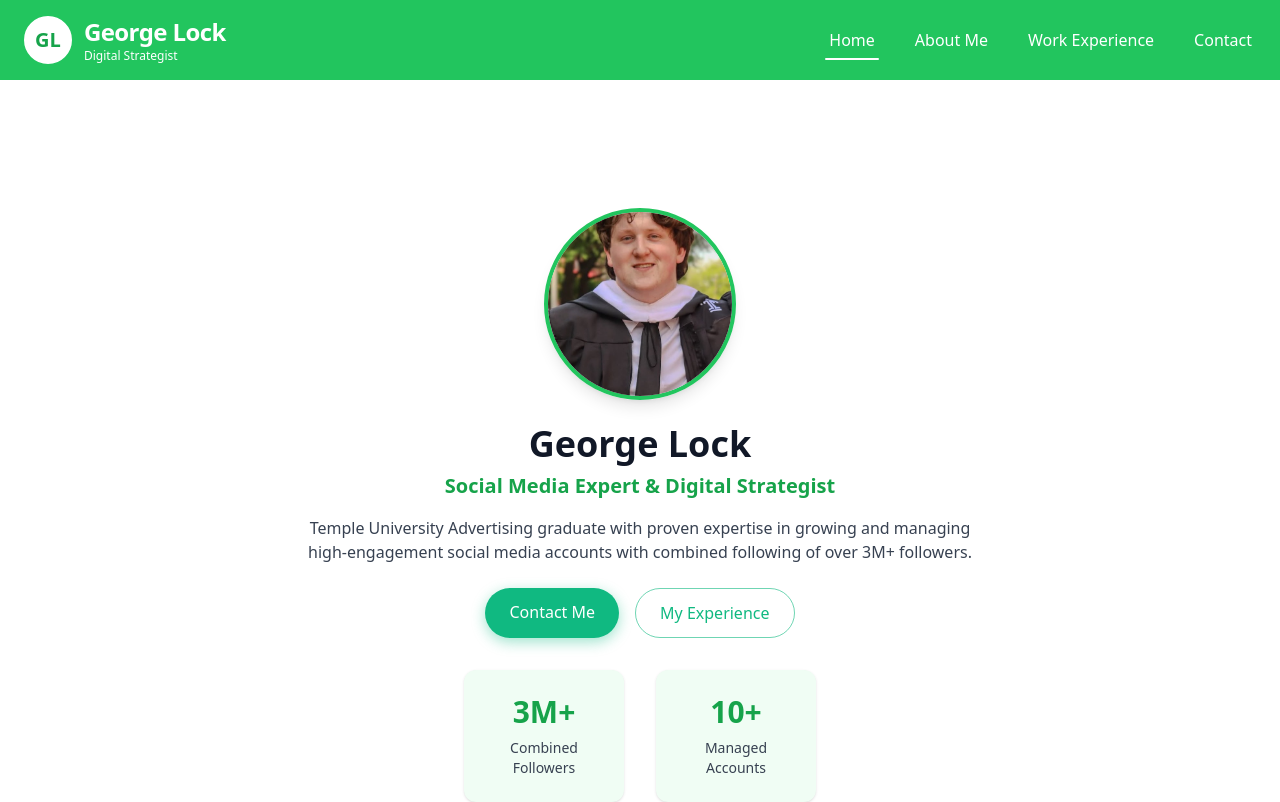
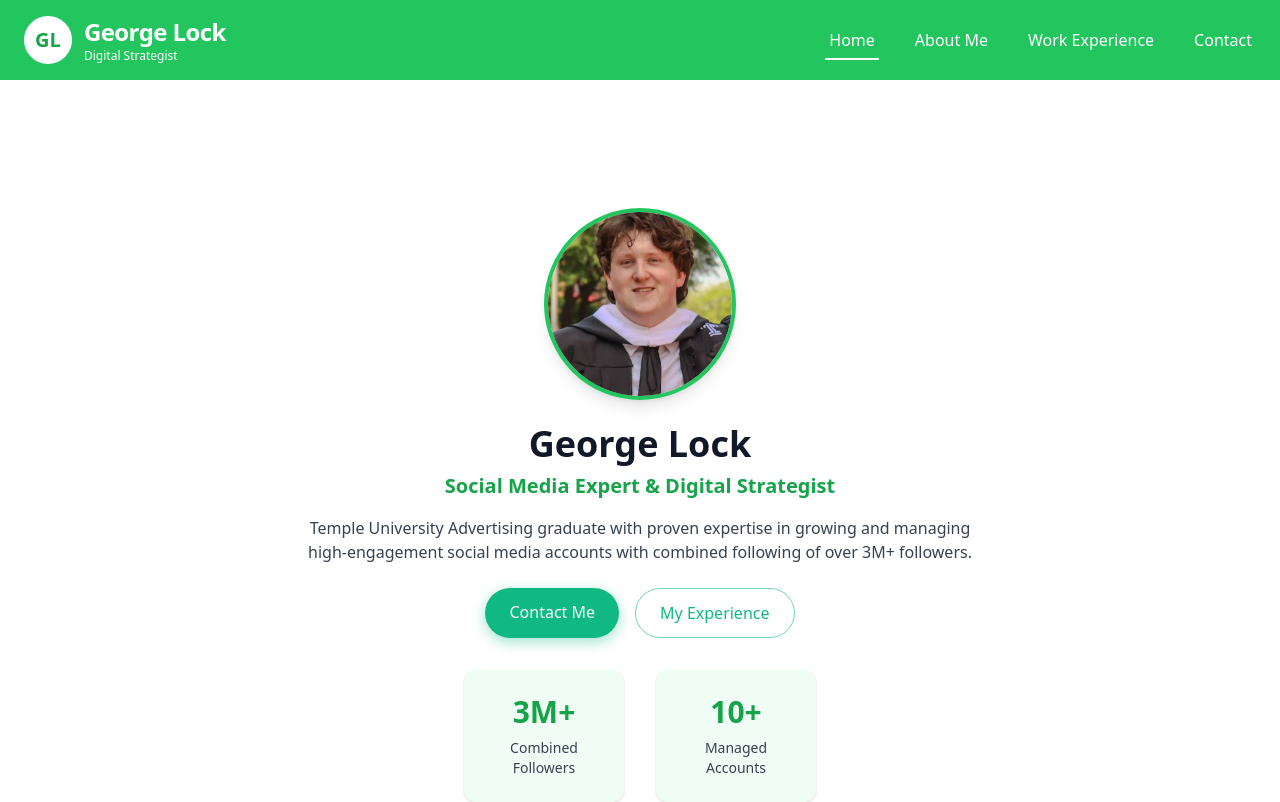
Before and after one commit to spoobydoo/website2, a Next.js app: page / in a window 1280 px wide. Shown: the top 802 px of the page. Built offline with nearby package versions, Linux system fonts and the light colour scheme.

Commit message:
Further adjust profile picture to better center on face

```diff
--- a/src/components/HeroSection.tsx
+++ b/src/components/HeroSection.tsx
@@ -7,7 +7,7 @@ const HeroSection = () => {
       <img
         src={`${process.env.NODE_ENV === 'production' ? '/website2' : ''}/images/george-graduation.png`}
         alt="George Lock"
-        className="w-48 h-48 rounded-full border-4 border-green-500 shadow-lg mb-6 object-cover object-[center_40%]"
+        className="w-48 h-48 rounded-full border-4 border-green-500 shadow-lg mb-6 object-cover object-[center_30%]"
       />
       <h1 className="text-4xl font-bold text-gray-900 mb-2">George Lock</h1>
       <h2 className="text-xl font-semibold text-green-600 mb-4">
```
